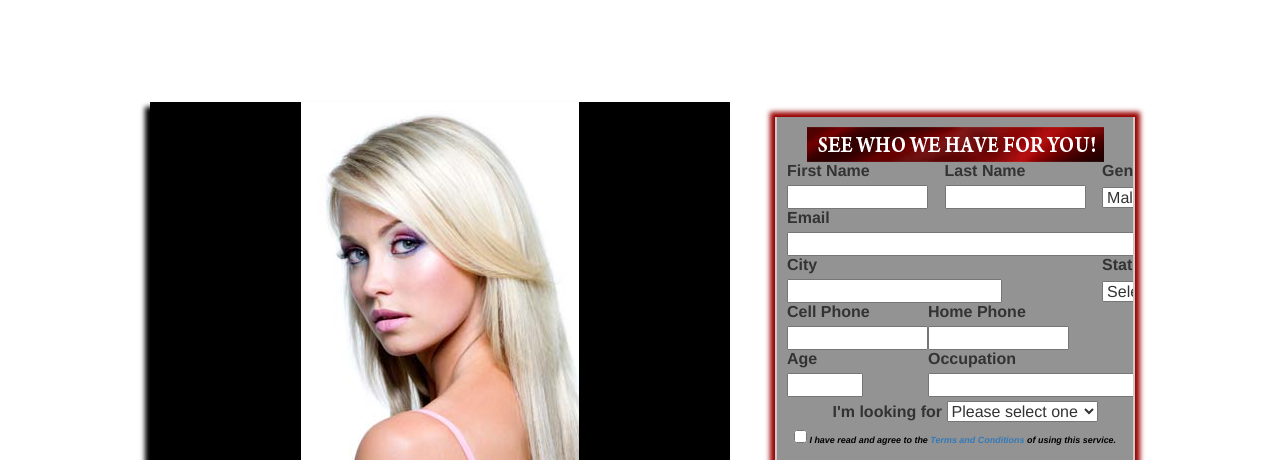
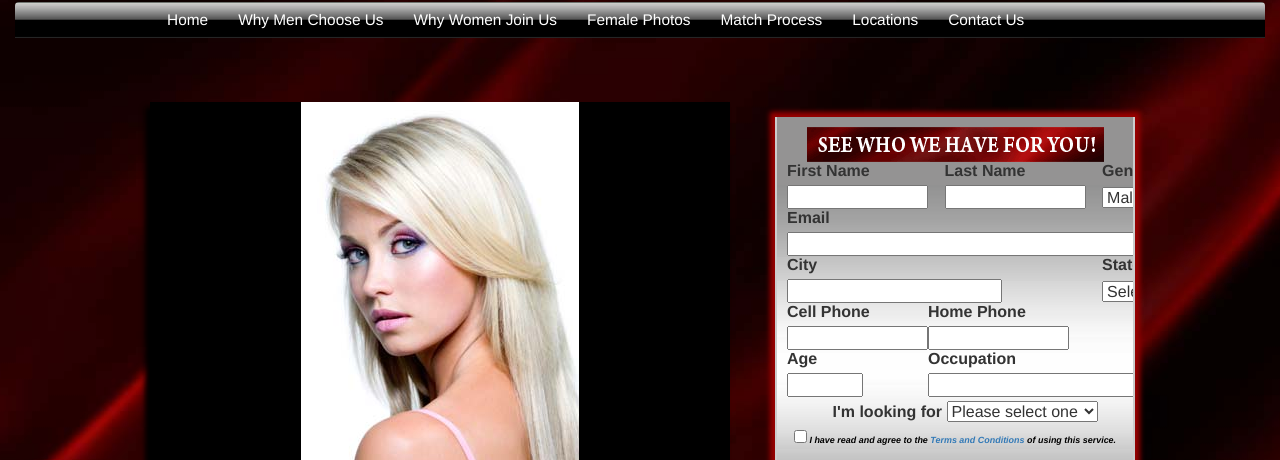
Before and after one commit to kashshah43/millionairesmodelsintroductions.com, a plain HTML site: page index.html in a window 1280 px wide. Shown: the part 108-568 px from the top of the page. Drawn offline with nearby package versions, Linux system fonts and the light colour scheme; files whose address does not match are found by name.

Commit message:
Change design

```diff
--- a/global.css
+++ b/global.css
@@ -52,7 +52,7 @@ h1 {
 }
 
 #wrapper {
-	background: url(../images/bkg_mainSilk.jpg) repeat center;
+	background: url(bkg_mainSilk.jpg) repeat center;
 	/*text-align: center;
 	margin: 0px auto;
 	position: relative;
@@ -91,7 +91,7 @@ h1 {
 	/*height: 36px;
 	clear: both;*/
 	border: none;
-	background: url(../images/nav_btn_bkg.jpg) repeat-x;
+	background: url(nav_btn_bkg.jpg) repeat-x;
 }
 #navigation .navbar-nav {
 	margin-top: -7px;
@@ -122,7 +122,7 @@ h1 {
 	padding-right: 3px;
 	padding-left: 1px;*/
 	font-size: 1.1em;
-	background: url(../images/nav_btn_bkg.jpg) repeat-x center;
+	background: url(nav_btn_bkg.jpg) repeat-x center;
 }
 
 /*#navigation .floatrt { float: right; }
@@ -206,7 +206,7 @@ h1 {
 #mainContent #formWrapper #formSeeWho {
 	/*width: 297px;*/
 	padding: 10px;
-	background: #949393 url(../images/form_bkgtile.jpg) repeat-x bottom;
+	background: #949393 url(form_bkgtile.jpg) repeat-x bottom;
 	color: #000;
 	-moz-box-shadow: 0 0 5px 5px #900;
 	-webkit-box-shadow: 0 0 5px 5px #900;
```
